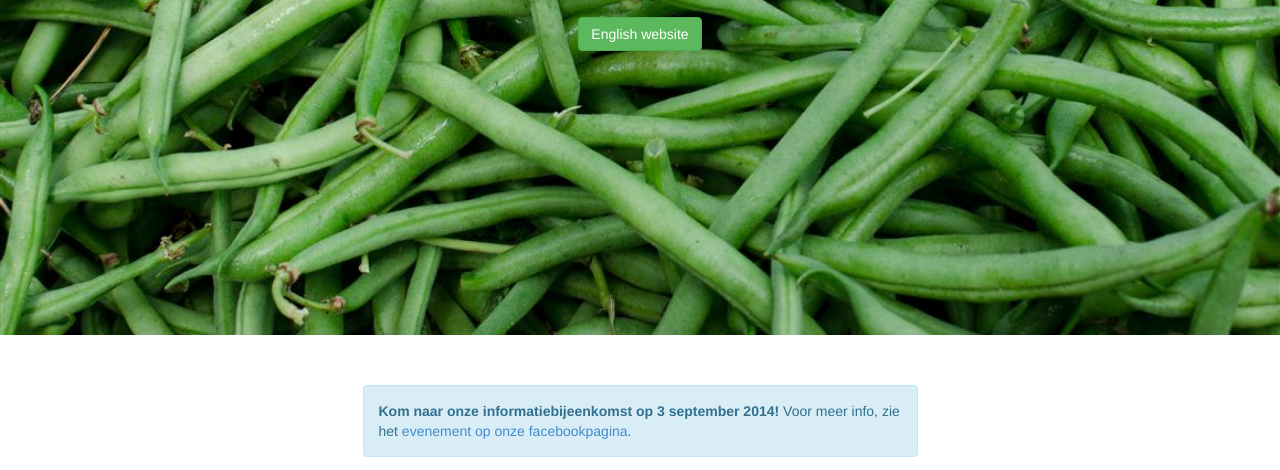
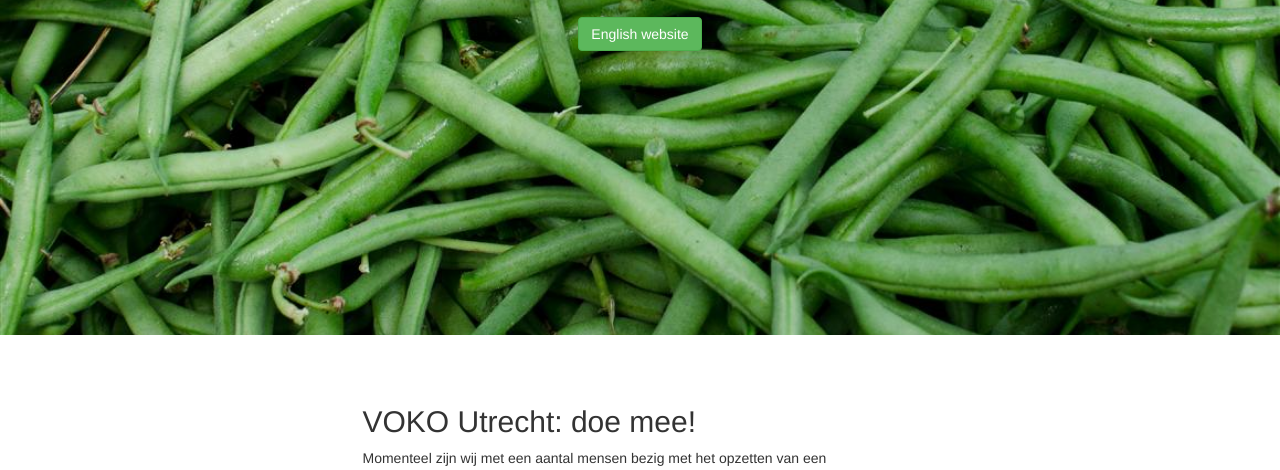
Before and after one commit to rikva/voko-site, a plain HTML site: page nl/index.html in a window 1280 px wide. Shown: the part 465-935 px from the top of the page. Drawn offline with Linux system fonts and the light colour scheme; files whose address does not match are found by name.

Commit message:
removed infoboxes about first event

```diff
--- a/nl/index.html
+++ b/nl/index.html
@@ -35,7 +35,6 @@
         <div class="container">
             <div class="row">
                 <div class="col-md-6 col-md-offset-3 text-left">
-		    <div class="alert alert-info"><strong>Kom naar onze informatiebijeenkomst op 3 september 2014!</strong> Voor meer info, zie het <a href="https://www.facebook.com/events/923743117642856/">evenement op onze facebookpagina</a>.</div>
                     <h2>VOKO Utrecht: doe mee!</h2>
 
 <p>
```
